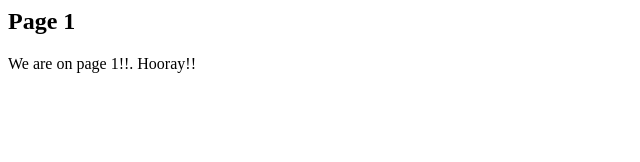
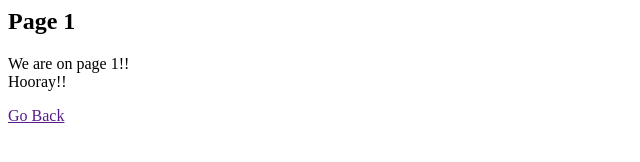
Before and after one commit to gelioson/gelioson.github.io, a plain HTML site: page page1.html in a window 1280 px wide. Shown: the whole page, without its empty margins (0-640 px from the left). Drawn offline with Linux system fonts and the light colour scheme.

Commit message:
added back links

```diff
--- a/page1.html
+++ b/page1.html
@@ -1,6 +1,9 @@
 <html>
 	<body>
 	<h2>Page 1</h2>
-	<p>We are on page 1!!. Hooray!!</p>
+	<p>We are on page 1!!<br/> Hooray!!</p>
+	<script>
+    document.write('<a href="' + document.referrer + '">Go Back</a>');
+	</script>
 	</body>
 </html>
```
Also changed, not shown: page2.html (+4 -1 lines).
